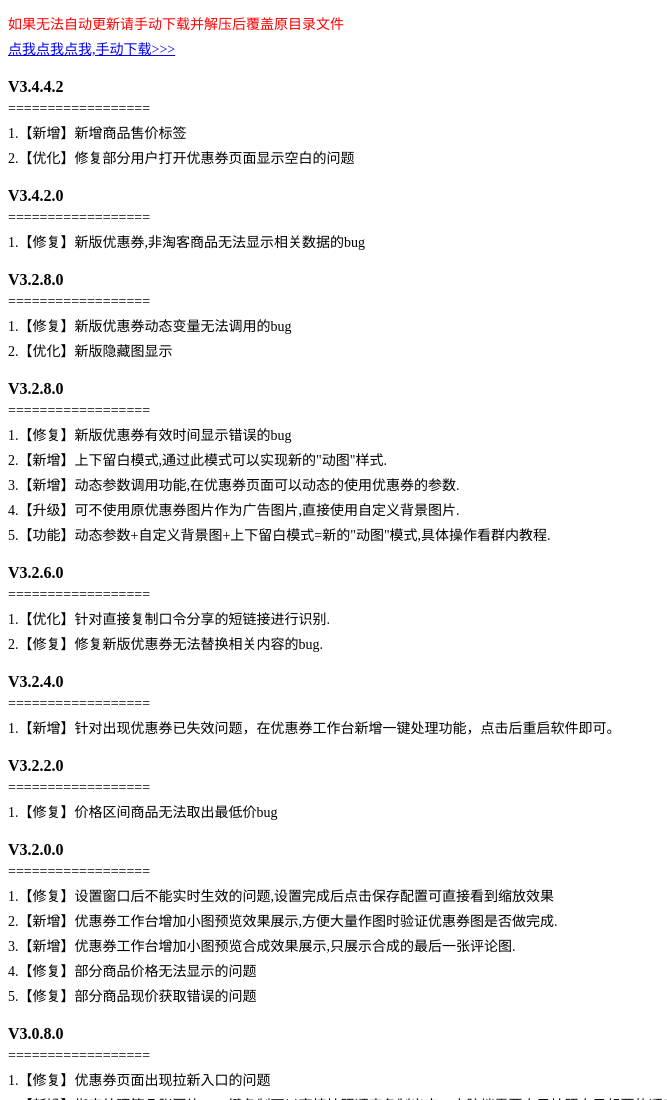
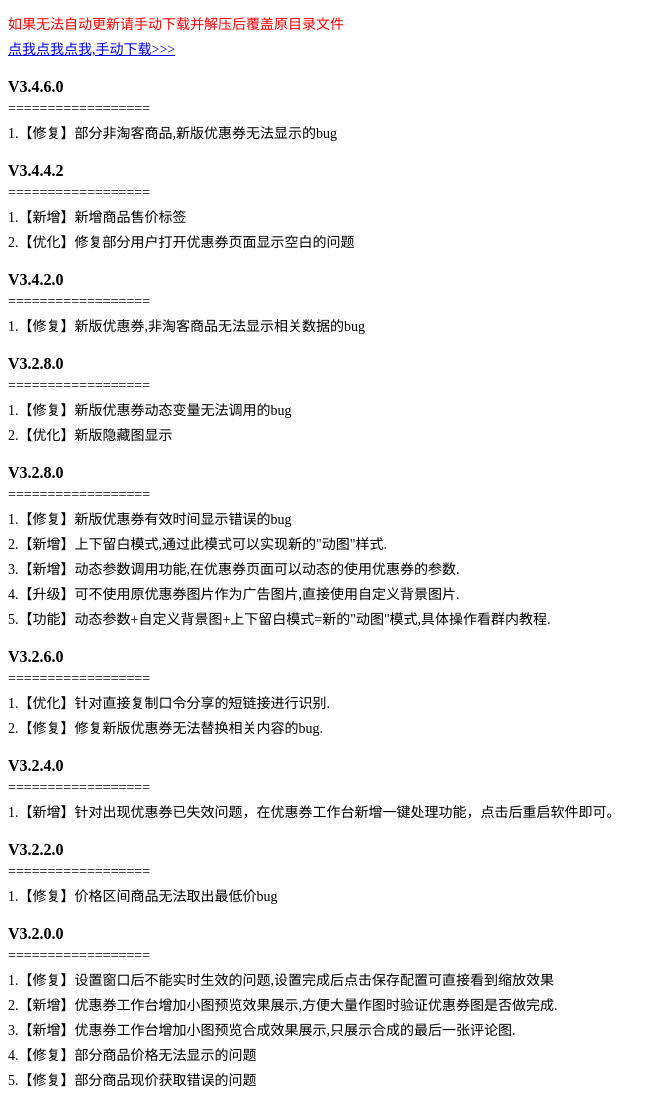
Before and after one commit to svipinfo/cjpj, a plain HTML site: page updateLog.html in a window 1280 px wide. Shown: the top 1100 px of the page, without its empty margins (0-667 px from the left). Drawn offline with Linux system fonts and the light colour scheme.

Commit message:
新版本

```diff
--- a/updateLog.html
+++ b/updateLog.html
@@ -20,6 +20,10 @@ p{font-size:14px;}
 <p>1.【新增】自定义快捷键功能</p>
 <p>2.【新增】自定义快捷回复语功能</p>
  -->
+
+<h4>V3.4.6.0</h4>
+<p>==================</p>
+<p>1.【修复】部分非淘客商品,新版优惠券无法显示的bug</p>
 
 <h4>V3.4.4.2</h4>
 <p>==================</p>
```
